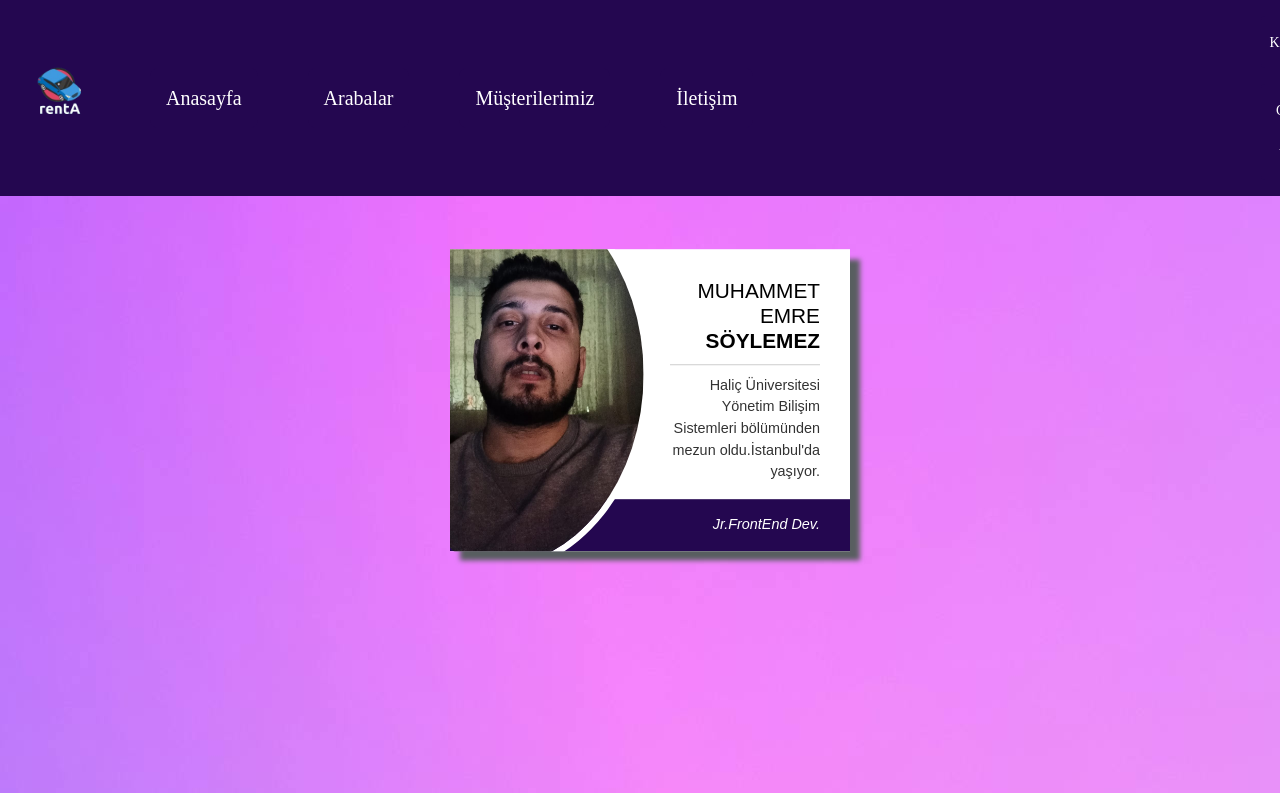
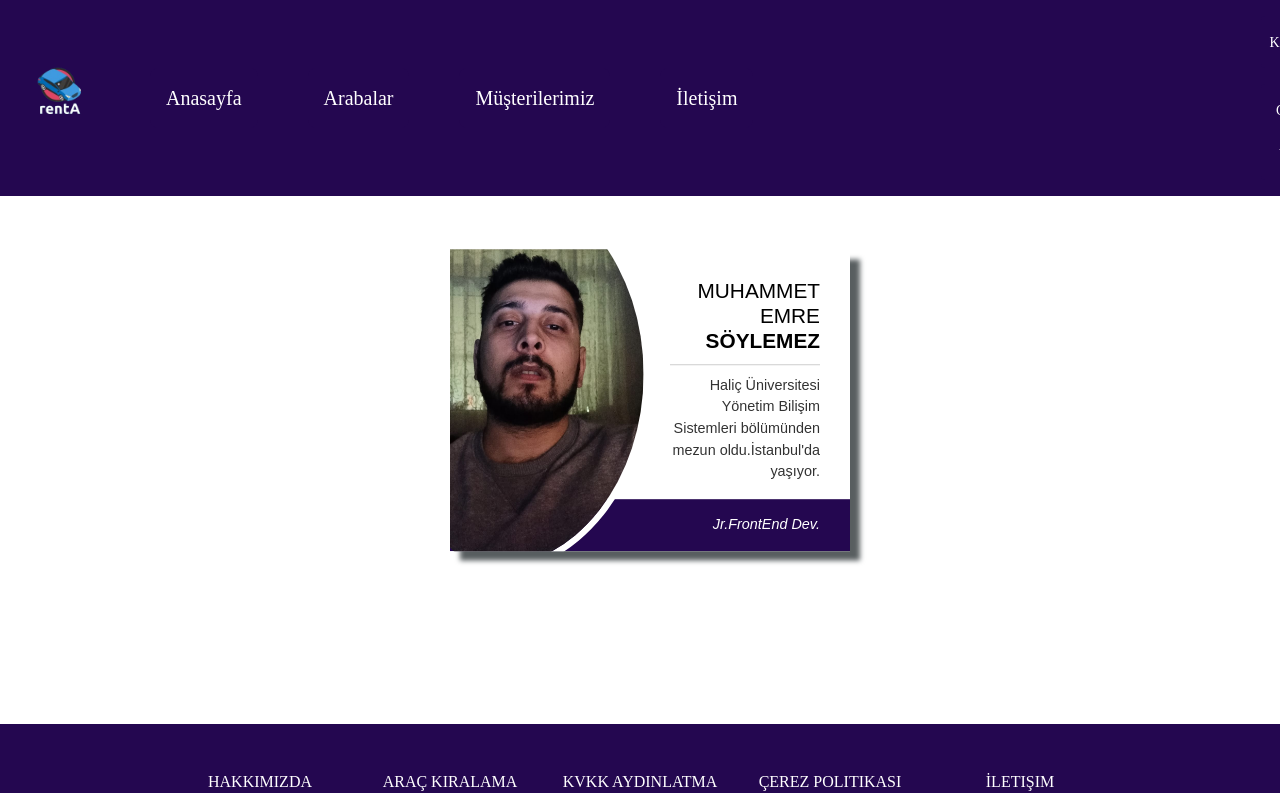
Before and after one commit to soymze/rentA, an Angular app: page /about in a window 1280 px wide. Shown: the top 793 px of the page. Built offline with nearby package versions, Linux system fonts and the light colour scheme.

Commit message:
layout and background fix for about page

```diff
--- a/src/app/pages/about/about.component.css
+++ b/src/app/pages/about/about.component.css
@@ -1,8 +1,7 @@
 
 .background {
     width:100%;
-    height: 100%;
-    background-image: url(../../../assets/about.jpg);
+    height: 60%;
 }
 
 figure.snip0045 {
```
